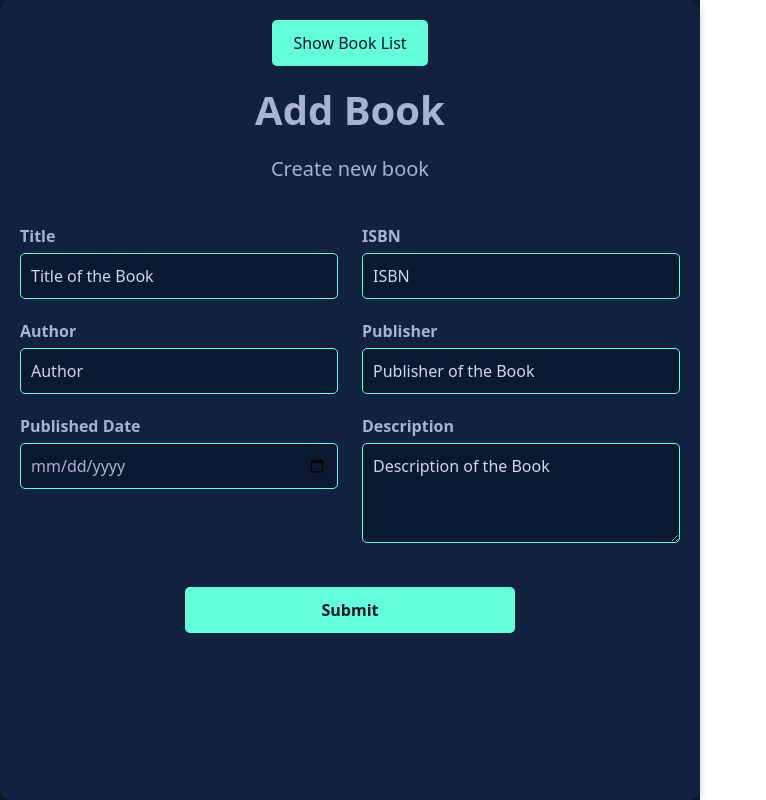
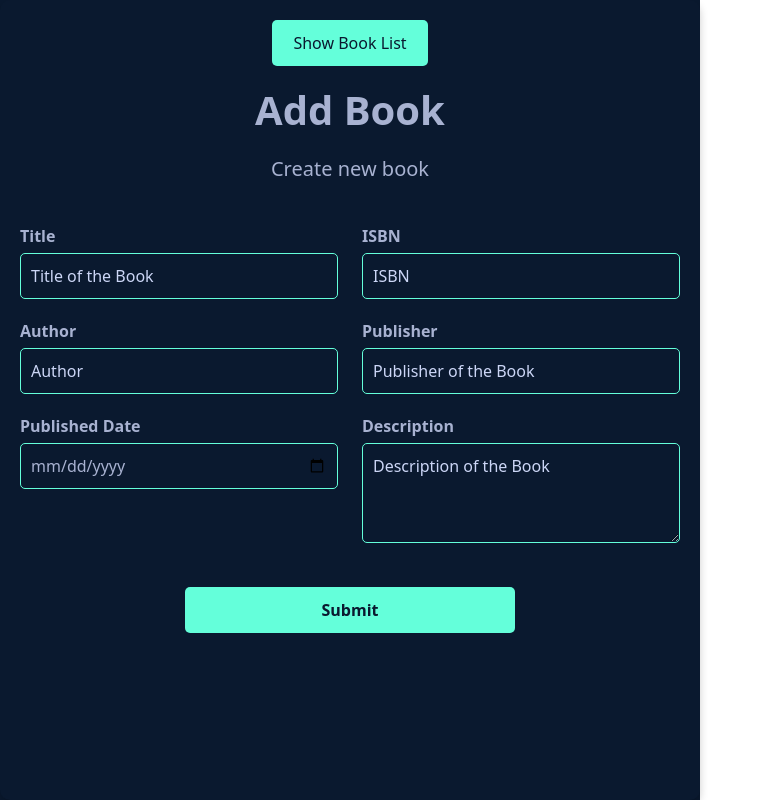
Before and after one commit to KamalBanjade/CRUD-mern-, a React (Vite) app in the folder Client/my-app/: page /create-book in a window 1280 px wide. Shown: the whole page, without its empty margins (0-766 px from the left). Built offline with nearby package versions, Linux system fonts and the light colour scheme.

Commit message:
"Removed background color from .container div in CreateBook component"

```diff
--- a/Client/my-app/src/components/CreateBook.jsx
+++ b/Client/my-app/src/components/CreateBook.jsx
@@ -43,7 +43,7 @@ const CreateBook = (props) => {
   return (
     <div className="CreateBook" style={{ backgroundColor: "#0a192f", color: "#a8b2d1", minHeight: "100vh", display: "flex", justifyContent: "center", alignItems: "center", position: "relative" }}>
       <div className="background-layer" style={{ position: "absolute", width: "100%", height: "100%", backgroundColor: "#112240", zIndex: -1 }}></div>
-      <div className="container" style={{ maxWidth: "700px", padding: "20px", backgroundColor: "#112240", boxShadow: "0 4px 8px rgba(0,0,0,0.2)", borderRadius: "10px" }}>
+      <div className="container" style={{ maxWidth: "700px", padding: "20px",  boxShadow: "0 4px 8px rgba(0,0,0,0.2)", borderRadius: "10px" }}>
         <div className="row">
           <div className="col-12 text-center">
             <Link to="/" className="btn" style={{ backgroundColor: "#64ffda", color: "#0a192f", marginBottom: "20px", padding: "10px 20px", borderRadius: "5px", textDecoration: "none" }}>
```
